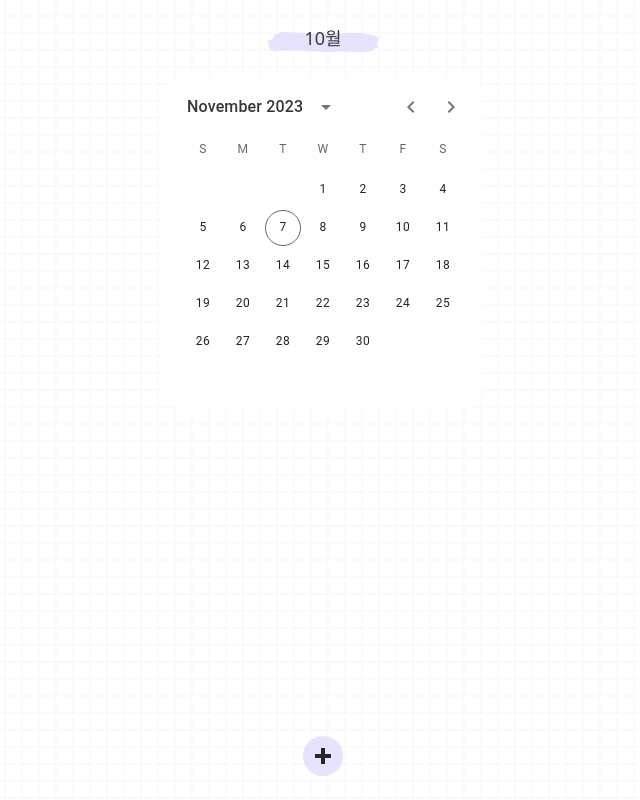
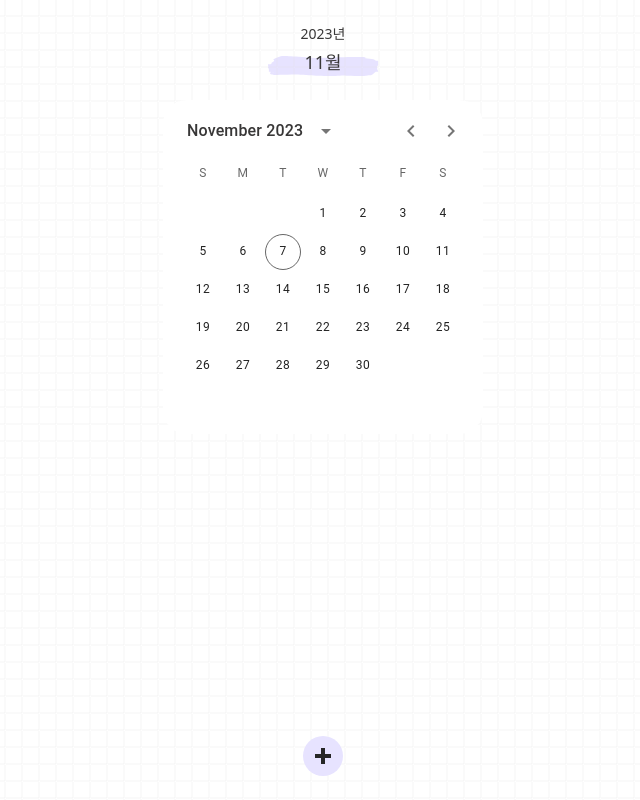
Before and after one commit to ssseok/EmotionsDiary, a React (Create React App) app: page / in a window 1280 px wide. Shown: the whole page, without its empty margins (317-957 px from the left). Built offline with nearby package versions, Linux system fonts and the light colour scheme.

Commit message:
feat: calendar date

```diff
--- a/src/components/CalenderView.tsx
+++ b/src/components/CalendarView.tsx
@@ -5,12 +5,19 @@ import {
   type PickersDayProps,
 } from "@mui/x-date-pickers";
 import { type Dayjs } from "dayjs";
-import { type CalendarViewProps } from "../interface/type";
+import {
+  type CalendarDateType,
+  type CalendarViewProps,
+} from "../interface/type";
 import Emotion from "./Emotion";
 import { totalDate } from "./data/common";
 import { AdapterDayjs } from "@mui/x-date-pickers/AdapterDayjs";
+import { useSetRecoilState } from "recoil";
+import { calendarDateState } from "./data/dataState";
 
-export default function CalenderView({ diaryList }: CalendarViewProps) {
+export default function CalendarView({ diaryList }: CalendarViewProps) {
+  const setCalendarDate = useSetRecoilState(calendarDateState);
+
   const handleChange = (value: any | null) => {
     // const { $y: year, $M, $D: day, $W } = value;
     console.log("value", value);
@@ -46,6 +53,16 @@ export default function CalenderView({ diaryList }: CalendarViewProps) {
     );
   };
 
+  const hadleCalendarChange = (value: Dayjs) => {
+    const year = value.year();
+    const month = value.month() + 1;
+    const result: CalendarDateType = {
+      year,
+      month,
+    };
+    console.log({ year, month });
+    setCalendarDate(result);
+  };
   // view
   return (
     <div className="bg-white rounded-3xl">
@@ -55,6 +72,8 @@ export default function CalenderView({ diaryList }: CalendarViewProps) {
             day: writeDay,
           }}
           onChange={handleChange}
+          onMonthChange={hadleCalendarChange}
+          onYearChange={hadleCalendarChange}
         />
       </LocalizationProvider>
     </div>
--- a/src/components/data/dataState.ts
+++ b/src/components/data/dataState.ts
@@ -1,6 +1,6 @@
 import { atom } from "recoil";
-import { type DiaryType } from "../../interface/type";
-import { initialDiary } from "./initialState";
+import { type CalendarDateType, type DiaryType } from "../../interface/type";
+import { initialCalendarDate, initialDiary } from "./initialState";
 
 export const diaryState = atom<DiaryType>({
   key: "diaryState",
@@ -11,3 +11,8 @@ export const diaryListState = atom<DiaryType[]>({
   key: "diaryListState",
   default: [],
 });
+
+export const calendarDateState = atom<CalendarDateType>({
+  key: "calendarDateState",
+  default: initialCalendarDate,
+});
--- a/src/components/data/initialState.ts
+++ b/src/components/data/initialState.ts
@@ -1,4 +1,8 @@
-import { type DateType, type DiaryType } from "../../interface/type";
+import {
+  type CalendarDateType,
+  type DateType,
+  type DiaryType,
+} from "../../interface/type";
 import { daysOfWeek } from "./common";
 
 const today = (): DateType => {
@@ -21,6 +25,16 @@ const today = (): DateType => {
   return resultDate;
 };
 
+const todayCalendarDate = (): CalendarDateType => {
+  const todayData = new Date();
+  const year = todayData.getFullYear();
+  const month = todayData.getMonth() + 1;
+  return {
+    year,
+    month,
+  };
+};
+
 export const initialDiary: DiaryType = {
   id: 1,
   date: today(),
@@ -31,3 +45,5 @@ export const initialDiary: DiaryType = {
     description: "우울해",
   },
 };
+
+export const initialCalendarDate: CalendarDateType = todayCalendarDate();
--- a/src/interface/type.ts
+++ b/src/interface/type.ts
@@ -25,6 +25,10 @@ export interface DiaryType {
   diary: string;
 }
 
+export interface CalendarDateType {
+  year: number;
+  month: number;
+}
 // title
 export interface TitleProps {
   mainTitle: string;
@@ -63,7 +67,7 @@ export interface DirayInputProps {
   onChange: (value: string) => void;
 }
 
-// calender_view
+// calendar_view
 export interface CalendarViewProps {
   diaryList: DiaryType[];
 }
--- a/src/pages/Home.tsx
+++ b/src/pages/Home.tsx
@@ -1,13 +1,16 @@
 import { Link } from "react-router-dom";
-import Emotion from "../components/Emotion";
 import Title from "../components/Title";
 import { useRecoilValue } from "recoil";
-import { diaryListState } from "../components/data/dataState";
+import {
+  calendarDateState,
+  diaryListState,
+} from "../components/data/dataState";
 import { useEffect } from "react";
-import CalenderView from "../components/CalenderView";
+import CalendarView from "../components/CalendarView";
 
 export default function Home() {
   const diaryList = useRecoilValue(diaryListState);
+  const calendarDate = useRecoilValue(calendarDateState);
 
   useEffect(() => {
     console.log(diaryList);
@@ -15,9 +18,12 @@ export default function Home() {
 
   return (
     <div className="flex flex-col h-full items-center">
-      <Title mainTitle={"10월"} />
+      <Title
+        mainTitle={`${calendarDate.month}월`}
+        subTitle={`${calendarDate.year}년`}
+      />
       <div className="py-6">
-        <CalenderView diaryList={diaryList} />
+        <CalendarView diaryList={diaryList} />
       </div>
 
       <Link
```
